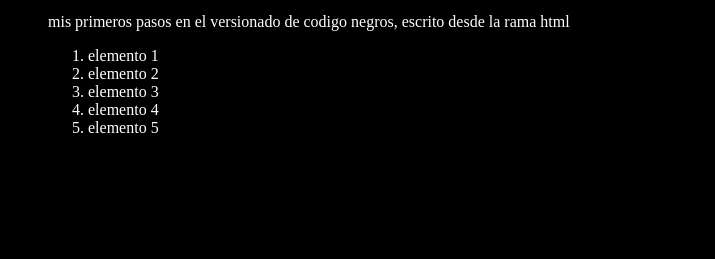
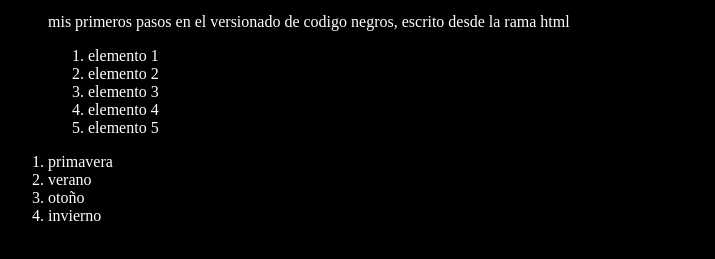
Before and after one commit to choriuss/youtube-git, a plain HTML site: page index.html in a window 1280 px wide. Shown: the part 101-360 px from the top of the page, without its empty margins (0-715 px from the left). Drawn offline with Linux system fonts and the light colour scheme; a script that the page names is missing.

Commit message:
agregando las estaciones del año

```diff
--- a/index.html
+++ b/index.html
@@ -22,6 +22,12 @@
       <li>elemento 5</li>
     </ul>
     </ol>
+    <ol>
+      <li>primavera</li>
+      <li>verano</li>
+      <li>otoño</li>
+      <li>invierno</li>
+    </ol>
     <script src="index.js"></script>
   </body>
 </html>
```
